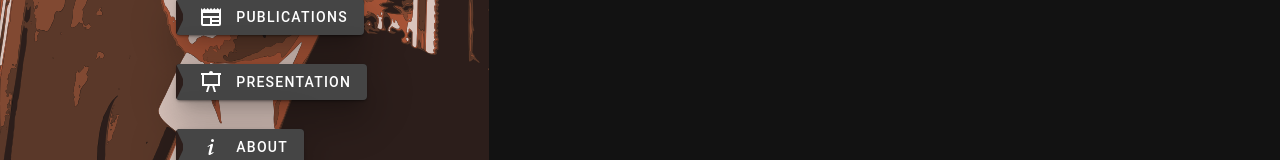
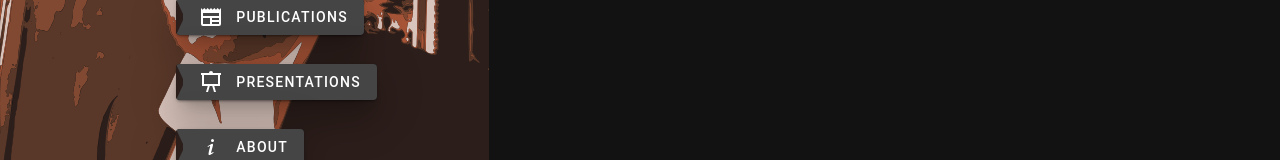
Before and after one commit to yngve-sk/portfolio, a Vue app: page /about in a window 1280 px wide. Shown: the part 454-614 px from the top of the page. Built offline with nearby package versions, Linux system fonts and the light colour scheme; the HTML template or start-up script is replaced by a standard one.

Commit message:
add paper presentations

```diff
--- a/src/components/Navigation.vue
+++ b/src/components/Navigation.vue
@@ -55,9 +55,9 @@ export default {
         link: '/Publications'
       },
       {
-        name: 'Presentation',
+        name: 'Presentations',
         icon: mdiPresentation,
-        link: '/presentation'
+        link: '/presentations'
       },
       {
         name: 'About',
--- /dev/null
+++ b/src/components/PresentationCard.vue
@@ -0,0 +1,40 @@
+<template>
+  <v-card
+    width="100%"
+    height="100%"
+    dark
+    hover
+  >
+    <youtube v-if="video" :src="video" flex />
+    <v-card-title v-text="title" class="no-pointer" />
+    <v-card-text v-text="description" class="no-pointer"  />
+  </v-card>
+</template>
+
+<script>
+
+import Youtube from './Youtube.vue';
+
+export default {
+  components: {
+    Youtube
+  },
+  props: {
+    video: {
+      type: String
+    },
+    title: {
+      type: String
+    },
+    description: {
+      type: String
+    },
+  }
+};
+</script>
+
+<style scoped>
+.no-pointer {
+    cursor: default;
+}
+</style>
--- a/src/pages/Home.vue
+++ b/src/pages/Home.vue
@@ -91,9 +91,9 @@ export default {
         link: '/Publications'
       },
       {
-        name: 'Presentation',
+        name: 'Presentations',
         icon: mdiPresentation,
-        link: '/presentation'
+        link: '/presentations'
       },
       {
         name: 'About',
--- a/src/pages/Presentation.vue
+++ /dev/null
@@ -1,29 +0,0 @@
-<template>
-  <v-container fluid>
-    <v-row>
-      <v-col cols="12">
-        <project-component v-bind="data" />
-      </v-col>
-    </v-row>
-  </v-container>
-</template>
-
-<script>
-import ProjectComponent from "../components/ProjectComponent.vue";
-export default {
-  components: { ProjectComponent },
-  data: () => {
-    return {
-      data: {
-        title: "Presentation",
-        description: `In September 2019, I was invited to the consultancy company Knowit in Bergen to give a presentation about my current research.
-        The presentation was targeted at employees in industry with a computer science background.
-        `,
-        video: "https://www.youtube-nocookie.com/embed/Q4MAgDZn0Sw"
-      }
-    };
-  }
-};
-</script>
-
-<style scoped></style>
--- /dev/null
+++ b/src/pages/Presentations.vue
@@ -0,0 +1,52 @@
+<template>
+  <v-container fluid>
+    <v-row>
+      <v-col v-for="(presentation, index) in presentations" :key="`pres-${index}`" cols="12" sm="6">
+        <presentation-card v-bind="presentation" />
+      </v-col>
+    </v-row>
+  </v-container>
+</template>
+
+<script>
+import PresentationCard from "../components/PresentationCard.vue";
+
+export default {
+  components: { PresentationCard },
+  data: () => {
+    return {
+      presentations: [
+        {
+          title: "Invited Paper @ IEEE VIS 2020 (SplitStreams)",
+          description: `IEEE VIS is the most prestigious conference for data visualization.
+          I was invited to present my IEEE TVCG paper SplitStreams.
+          `,
+          video: "https://www.youtube-nocookie.com/embed/mIadBtuBq1w?start=5336",
+        },
+        {
+          title: "Invited Paper @ IEEE VIS 2020 (Vis-a-Vis)",
+          description: `IEEE VIS is the most prestigious conference for data visualization.
+          I was invited to present my IEEE TVCG paper Vis-a-Vis.
+          `,
+          video: "https://www.youtube-nocookie.com/embed/h1isZznN1oI?start=1567",
+        },{
+          title: "Short Paper @ EuroGraphics 2020 (Organic Narrative Charts)",
+          description: `EGEV2020 was a joint EuroVis / Eurographics and is the biggest visualization conference in Europe.
+          I presented my short paper Organic Narrative Charts.
+          `,
+          video: "https://www.youtube-nocookie.com/embed/Fr7TDvw_YkA?start=3139",
+        },
+        {
+          title: "Invited Talk @ Knowit Bergen",
+          description: `In September 2019, I was invited to the consultancy company Knowit in Bergen to give a presentation about my current research.
+          The presentation was targeted at employees in industry with a computer science background.
+          `,
+          video: "https://www.youtube-nocookie.com/embed/Q4MAgDZn0Sw",
+        }
+      ]
+    };
+  }
+};
+</script>
+
+<style scoped></style>
--- a/src/router.js
+++ b/src/router.js
@@ -3,7 +3,7 @@ import Router from "vue-router";
 import Home from "./pages/Home.vue";
 import Portfolio from "./pages/Portfolio.vue";
 import Publications from "./pages/Publications.vue";
-import Presentation from "./pages/Presentation.vue";
+import Presentations from "./pages/Presentations.vue";
 import About from "./pages/About.vue";
 
 import MeshPainter from "./pages/MeshPainter.vue";
@@ -33,8 +33,8 @@ export default new Router({
       component: Publications
     },
     {
-      path: "/presentation",
-      component: Presentation
+      path: "/presentations",
+      component: Presentations
     },
     {
       path: "/about",
```
